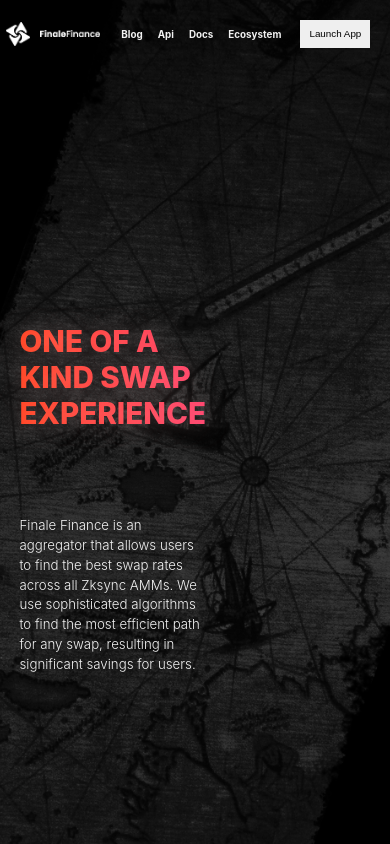
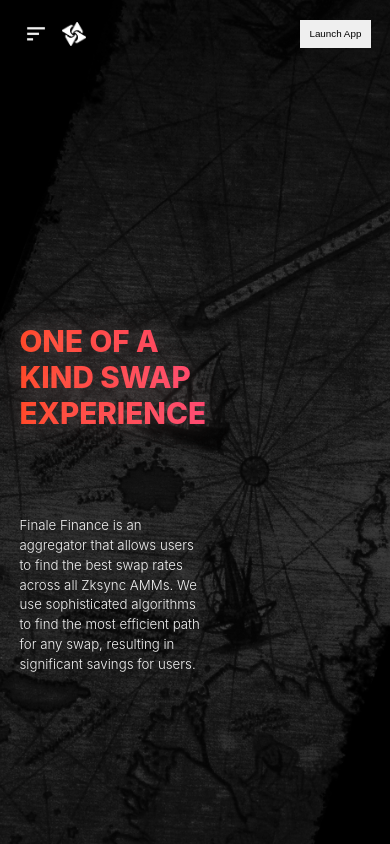
Before and after one commit to 0xhwk/finale-finance-main, a React (Vite) app: page / in a window 390 px wide. Shown: the top 844 px of the page. Built offline with nearby package versions, Linux system fonts and the light colour scheme.

Commit message:
mobile adj

```diff
--- a/src/Components/Header.jsx
+++ b/src/Components/Header.jsx
@@ -1,12 +1,15 @@
 import { finaleWhite, logoWhite } from "../assets";
-import { useEffect, useState } from "react";
+import { useEffect, useState, useRef } from "react";
+import { ReactComponent as MenuIcon } from "../assets/menuIcon.svg";
 
 const Header = () => {
   const [scrollPosition, setScrollPosition] = useState(window.scrollY);
   const [headerTheme, setHeaderTheme] = useState("");
-  const [isMobileDropdownOpen, setisMobileDropdownOpen] = useState(false);
+  const [isMobileSidebarOpen, setIsMobileSidebarOpen] = useState(false);
   const width = window.innerWidth;
   const breakpoint = 620;
+  const sideBarRef = useRef(null);
+
   useEffect(() => {
     const handleHeaderTheme = () => {
       setScrollPosition(window.scrollY);
@@ -22,6 +25,21 @@
 
     return () => window.removeEventListener("scroll", handleHeaderTheme);
   }, [scrollPosition]);
+
+  useEffect(() => {
+    const handleOutsideClick = (event) => {
+      if (sideBarRef.current && !sideBarRef.current.contains(event.target)) {
+        console.log("click");
+        setIsMobileSidebarOpen(false);
+      }
+    };
+
+    document.addEventListener("mousedown", handleOutsideClick);
+
+    return () => {
+      document.removeEventListener("mousedown", handleOutsideClick);
+    };
+  }, []);
 
   const desktopHeader = () => {
     return (
@@ -51,16 +69,27 @@
     return (
       <div className={`header-container ${headerTheme}`}>
         <div className="header-logo">
+          <a className="menu-icon" onClick={() => setIsMobileSidebarOpen(true)}>
+            <MenuIcon></MenuIcon>
+          </a>
           <img src={logoWhite} alt="finaleLogo"></img>
-          <img src={finaleWhite} alt="finaleText"></img>
+        </div>
+        <div
+          ref={sideBarRef}
+          className={`mobile-header-links ${
+            isMobileSidebarOpen ? "header-visible" : ""
+          }`}
+        >
+          <div className="mobile-header-logo">
+            <img src={logoWhite} alt="finaleLogo"></img>
+            <img src={finaleWhite} alt="finaleText"></img>
+          </div>
+          <div className="mobile-header-item">Blog</div>
+          <div className="mobile-header-item">Api</div>
+          <div className="mobile-header-item">Docs</div>
+          <div className="mobile-header-item">Ecosystem</div>
         </div>
 
-        <div className={`header-links ${isMobileDropdownOpen ? "hidden" : ""}`}>
-          <div className="header-item">Blog</div>
-          <div className="header-item">Api</div>
-          <div className="header-item">Docs</div>
-          <div className="header-item">Ecosystem</div>
-        </div>
         <button
           target="_blank"
           rel="noopener noreferrer"
--- a/src/index.css
+++ b/src/index.css
@@ -54,6 +54,10 @@
   filter: brightness(110%);
   border-top-left-radius: 20px;
   border-bottom-right-radius: 20px;
+}
+svg {
+  display: block;
+  height: 100%;
 }
 
 .background-gradient {
@@ -532,7 +536,52 @@
   height: 100%;
   width: 100%;
 }
+
+.mobile-header-links {
+  transform: translateX(-100%);
+  position: absolute;
+  top: 0;
+  left: 0;
+  display: flex;
+  flex-direction: column;
+  justify-content: left;
+  align-items: left;
+  background-color: var(--black);
+  width: 50%;
+  height: 100vh;
+  gap: 5vh;
+  padding-left: 4%;
+  padding-right: 4%;
+  z-index: 5;
+  transition: 0.5s ease;
+}
+.mobile-header-logo {
+  display: flex;
+  justify-content: left;
+  align-items: center;
+  width: 100%;
+  height: 10%;
+}
+.mobile-header-logo img {
+  height: 20%;
+  width: min-content;
+  padding-right: 5px;
+}
+.mobile-header-item {
+  display: flex;
+  height: 8vh;
+  align-items: center;
+  border-bottom: 1px solid var(--light-shadow);
+}
+
+.header-visible {
+  transform: translateX(0%);
+}
+
 @media (max-width: 820px) {
+  .menu-icon {
+    height: 100%;
+  }
   .vision-container {
     height: 100%;
     gap: 5vh;
@@ -586,6 +635,6 @@
     margin-left: 5px;
   }
   .footer-links-social-container {
-    padding: 9vh 0vh 9vh 5vh;
+    padding: 9vh 3vh 9vh 4vh;
   }
 }
```
Also changed, not shown: src/assets/menuIcon.svg (added).
